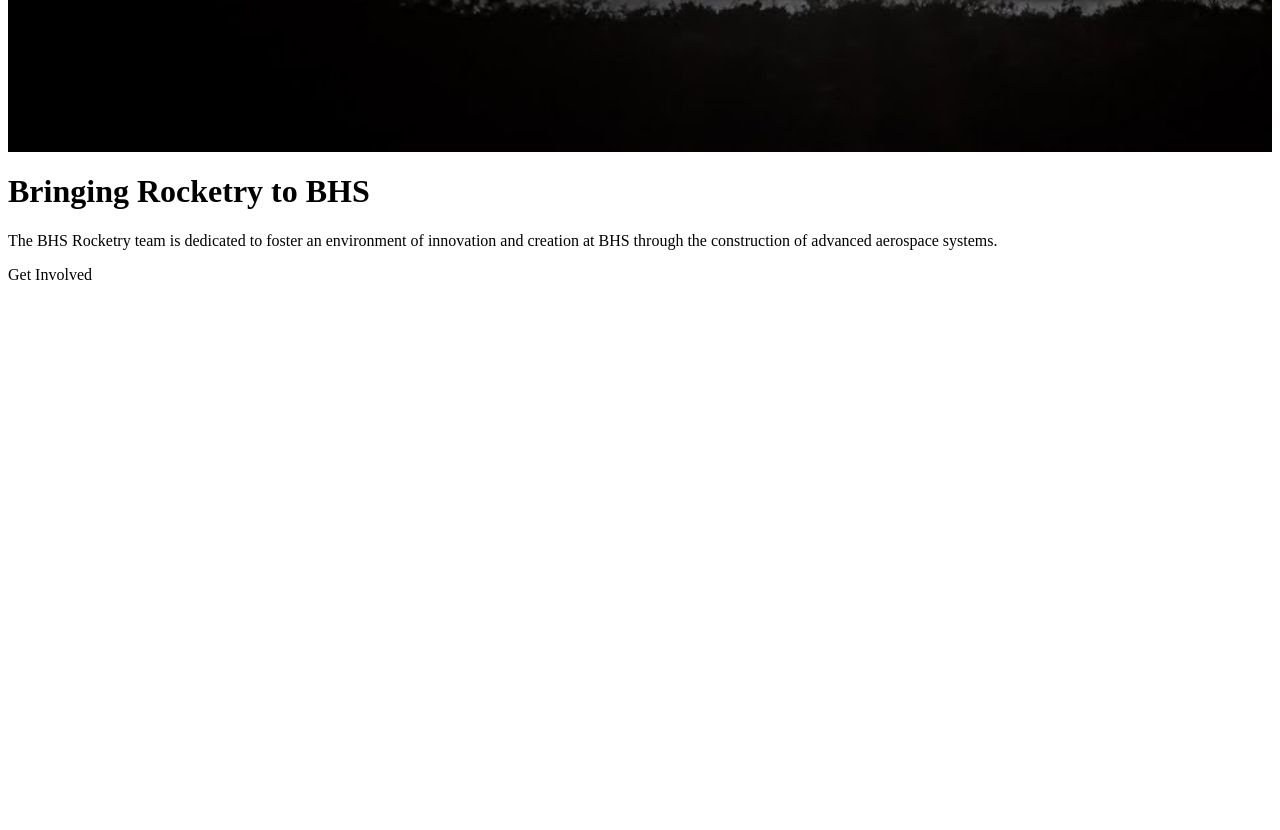
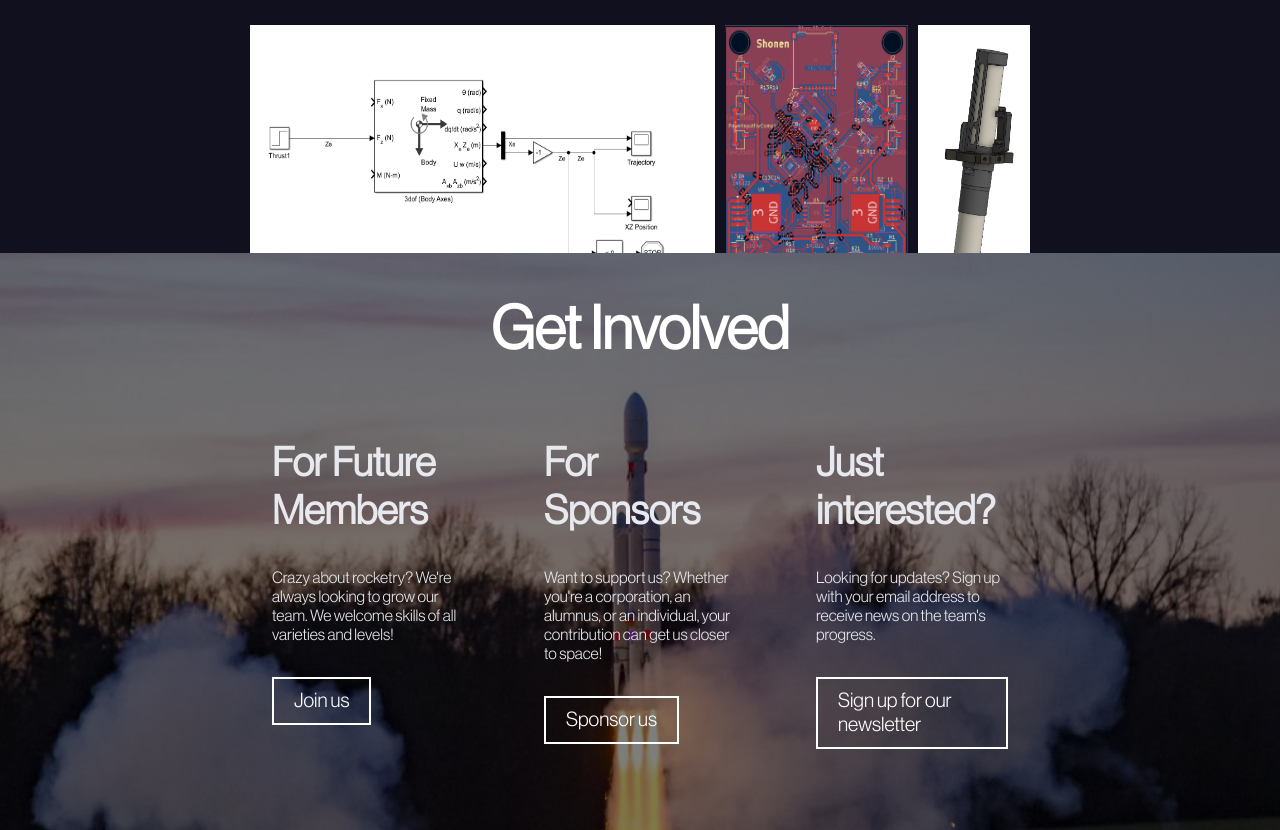
Before and after one commit to MrGrian/RocketryClub, a plain HTML site: page index.html in a window 1280 px wide. Shown: the part 804-1634 px from the top of the page. Before the commit the page ends 1096 px from the top, so only its background shows below. Drawn offline with Linux system fonts and the light colour scheme.

Commit message:
Finished homepage

```diff
--- a/index.html
+++ b/index.html
@@ -1,23 +1,34 @@
 <!DOCTYPE html>
 <html lang="en">
 <style>
+
+    @font-face {
+        font-family: 'NeueHaas';
+        src: url('./NeueHaasDisplayLight.ttf');
+        word-spacing: 0.7vh;
+    }
+    .body {
+        margin: 0;
+        padding: 0;
+        width: 100%;
+    }
    .header-bar {
     display: flex;
     justify-content: space-between;
     align-items: center;
-    padding: 20px 50px;
+    padding: 2vh 2vh;
     color:white;
-    font-family: sans-serif;
+    font-family: 'NeueHaas';
    }
 
    .logo-container {
     display:flex;
     align-items: center;
-    gap: 15px;
+    gap: 1vh;
    }
 
    .logo {
-    width: 125px;
+    width: 10vh;
     height: auto;
    }
 
@@ -35,13 +46,13 @@
    .nav-links {
     display: flex;
     align-items:center;
-    gap: 25px;
+    gap: 2vh;
    }
 
    .nav-links a {
     color:white;
     text-decoration: none;
-    font-size: 16px;
+    font-size: 20px;
     transition: opacity 0.3s;
    }
 
@@ -51,7 +62,7 @@
 
    .contact-btn {
     border:1.5px solid white;
-    padding: 10px 20px;
+    padding: 1vh 1.7vh;
     font-weight: bold;
     text-transform: uppercase;
 
@@ -64,11 +75,13 @@
 
    .involve-links {
     display:flex;
-    padding: 0px 30px;
+    justify-content: center;
+
    }
    .involve-links a {
     transition: opacity 0.3s;
     text-decoration: none;
+    font-family: 'NeueHaas';
 
    }
    .involve-links a:hover {
@@ -93,18 +106,138 @@
     background-size: cover;
     background-repeat:no-repeat;
     width: 100%;
-    aspect-ratio: 12/9;
+    aspect-ratio: 20/9;
+    margin: 0;
+    padding:0;
    }
 
    .large-header {
        display:flex;
        justify-content: center;
-       font-size: 60px;
+       font-size: 4vh;
        align-items: center;
        padding: 30px 30px;
-       font-family:Arial, Helvetica, sans-serif;
+       font-family: 'NeueHaas';
        font-weight: bold;
        color: white;
+   }
+
+   .second-section {
+    margin-top: 0;
+    padding-top: 1px;
+    background-color: #10101F;
+    height: 60vh;
+   }
+
+   .header {
+    color: white;
+    font-family: 'NeueHaas';
+    font-weight: bold;
+    padding: 4vh 20vh;
+    font-size: 60px;
+    margin-bottom: 0;
+   }
+
+   .text {
+    color: white;
+    font-family: 'NeueHaas';
+    padding: 0 20vh;
+    font-size: 20px;
+    margin-top: 0;
+   }
+
+   .image-grid {
+    display:flex;
+    grid-template-columns: 1fr 1fr 1fr;
+    gap: 10px;
+    padding: 1vh 1vh;
+   }
+
+   @media (min-width: 768px) {
+    .image-grid {
+        padding: 1vh 250px;
+    }
+    }
+
+   .image-grid img {
+    width: auto;
+    max-width: 100%;
+    height: 35vh;
+    min-width: 0;
+   }
+
+   .third-section {
+    margin-top: 0;
+    padding-top: 1px;
+    background-image: url(falcon.jpg);
+    background-size: cover;
+    background-repeat:no-repeat;
+    width: 100%;
+    aspect-ratio: 20/9;
+    position:relative;
+    z-index: 0;
+   }
+
+   .third-section::before {
+    content: "";
+    position: absolute;
+    top: 0;
+    left: 0;
+    right: 0;
+    bottom: 0;
+    background-color: black;
+    opacity: 0.5;
+    z-index: -1;
+}
+
+.header2 {
+    display: flex;
+    color: white;
+    font-family: 'NeueHaas';
+    font-weight: bold;
+    justify-content: center;
+    font-size: 60px;
+    margin-bottom: 0;
+    font-family: 'NeueHaas';
+}
+
+.options-grid {
+    display:flex;
+    grid-template-columns: 1fr 1fr 1fr;
+    gap: 10vh;
+    justify-content: center;
+    font-family: 'NeueHaas';
+    color: rgb(231, 233, 238);
+    padding-top: 5vh;
+}
+
+.options-grid div {
+    width: 15%;
+    height: auto;
+}
+
+.header-two {
+    font-weight: bold;
+    font-size: 40px;
+}
+
+
+.nav-links2 {
+    display: flex;
+    align-items:stretch;
+    gap: 2vh;
+    padding-top: 2vh;
+   }
+
+   .nav-links2 a {
+    color:white;
+    text-decoration: none;
+    font-size: 20px;
+    transition: opacity 0.3s;
+   }
+
+   .nav-links2 a:hover {
+    opacity: 0.7;
    }
 </style>
 
@@ -117,7 +250,7 @@
 </head>
 
 
-<body>
+<body class="body">
 
     <div class="space-background">
         <header class="header-bar">
@@ -149,11 +282,43 @@
     </div>
 
 
-    <div>
-        <h1>Bringing Rocketry to BHS</h1>
-        <p>The BHS Rocketry team is dedicated to foster an environment of innovation and creation at BHS through the construction of advanced aerospace systems.</p>
+    <div class="second-section">
+        <h1 class="header">Bringing Rocketry to BHS</h1>
+        <p class="text">The BHS Rocketry team is dedicated to foster an environment of innovation and creation at BHS through the construction of advanced aerospace systems.</p>
+        <div class="image-grid">
+            <img src="simulink.png" alt="image1" class="images">
+            <img src="Shonen.png" alt="image2" class="images">
+            <img src="gimbal.png" alt="image3" class="images">
+        </div>
     </div>
 
-    <div>Get Involved</div>
+    <div class="third-section">
+        <h1 class="header2">Get Involved</h1>
+
+        <div class="options-grid">
+            <div class="members">
+                <h2 class="header-two">For Future Members</h2>
+                <p>Crazy about rocketry? We're always looking to grow our team. We welcome skills of all varieties and levels!</p>
+
+                <nav class="nav-links2">
+                    <a class="get-involved-btn"> Join us</a>
+                    </nav>
+            </div>
+            <div class="members">
+                <h2 class="header-two">For Sponsors</h2>
+                <p>Want to support us? Whether you're a corporation, an alumnus, or an individual, your contribution can get us closer to space!</p>
+                <nav class="nav-links2">
+                    <a class="get-involved-btn"> Sponsor us</a>
+                    </nav>
+            </div>
+            <div class = "members">
+                <h2 class="header-two">Just interested?</h2>
+                <p>Looking for updates? Sign up with your email address to receive news on the team's progress.</p>
+                <nav class="nav-links2">
+                    <a class="get-involved-btn"> Sign up for our newsletter</a>
+                    </nav>
+            </div>
+        </div>
+    </div>
 </body>
 </html>
```
Also changed, not shown: NeueHaasDisplayBlack.ttf (added), NeueHaasDisplayLight.ttf (added), Shonen.png (added), falcon.jpg (added), gimbal.png (added), simulink.png (added).
